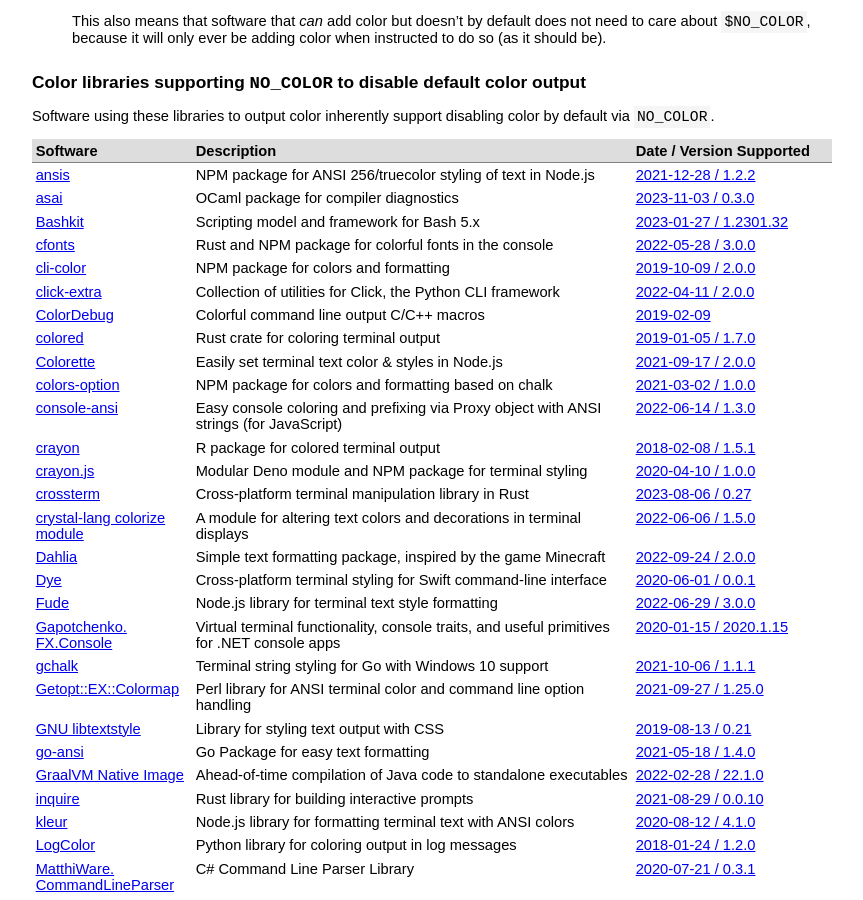
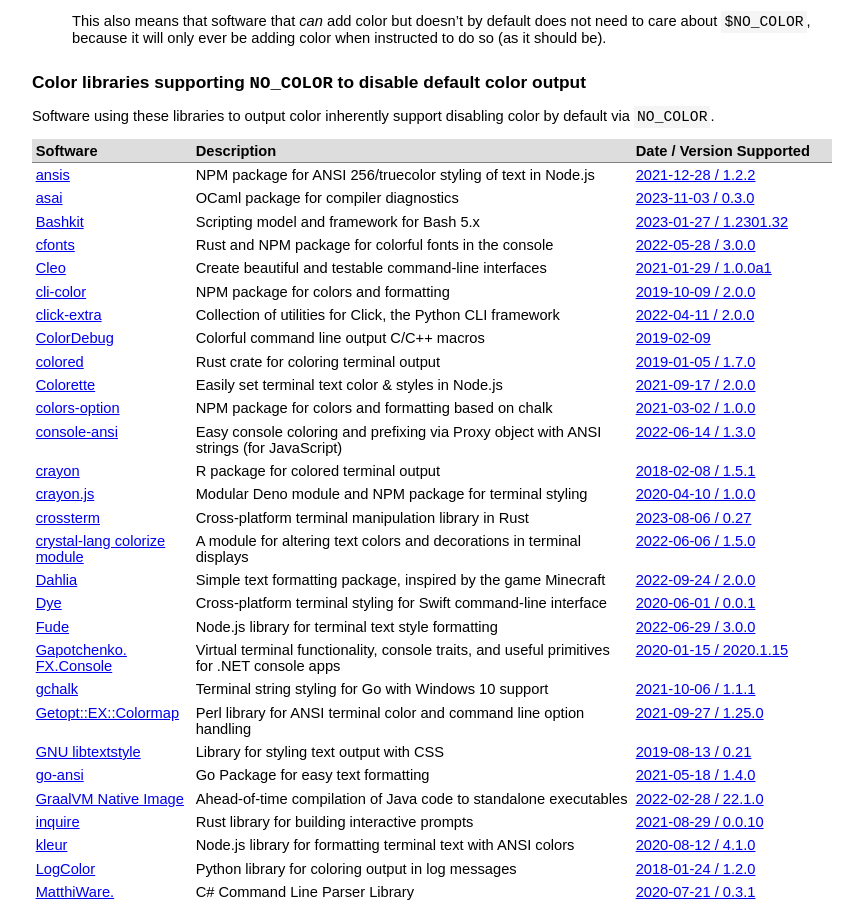
Before and after one commit to jcs/no_color, a Jekyll site: the page built from index.md, in a window 1280 px wide and 900 px high, scrolled down 1039 px. Shown: the whole window, without its empty margins (208-1071 px from the left). Built offline with Jekyll 4.4.1, drawn with Linux system fonts in a browser that asks for light colours; our own code applies the rules of GitHub Pages for plain Markdown files; some of the changed text lies outside the part shown.

Commit message:
Add python-poetry/cleo and python-poetry/poetry (#270)

```diff
--- a/index.md
+++ b/index.md
@@ -93,6 +93,7 @@ color by default via `NO_COLOR`.
 | [asai](https://github.com/RedPRL/asai) | OCaml package for compiler diagnostics | [2023-11-03 / 0.3.0](https://github.com/RedPRL/asai/releases/tag/0.3.0) |
 | [Bashkit](https://bashkit.wuage.io) | Scripting model and framework for Bash 5.x | [2023-01-27 / 1.2301.32](https://github.com/Wuageorg/bashkit/blob/e99a907f538db88cf8de1a354e5c87b21e27fcea/CHANGELOG.md) |
 | [cfonts](https://github.com/dominikwilkowski/cfonts) | Rust and NPM package for colorful fonts in the console | [2022-05-28 / 3.0.0](https://github.com/dominikwilkowski/cfonts/releases/tag/v3.0.0-nodejs) |
+| [Cleo](https://github.com/python-poetry/cleo) | Create beautiful and testable command-line interfaces | [2021-01-29 / 1.0.0a1](https://github.com/python-poetry/cleo/releases/tag/1.0.0a1) |
 | [cli-color](https://github.com/medikoo/cli-color) | NPM package for colors and formatting | [2019-10-09 / 2.0.0](https://github.com/medikoo/cli-color/releases/tag/v2.0.0) |
 | [click-extra](https://github.com/kdeldycke/click-extra) | Collection of utilities for Click, the Python CLI framework | [2022-04-11 / 2.0.0](https://github.com/kdeldycke/click-extra/blob/main/changelog.md#gh200-2022-04-11-comparev190v200) |
 | [ColorDebug](https://github.com/roboticslab-uc3m/color-debug) | Colorful command line output C/C++ macros | [2019-02-09](https://github.com/roboticslab-uc3m/color-debug/commit/2e2a5bf5a202228985612008967fb63ba8be53d8) |
@@ -247,6 +248,7 @@ color by default via `NO_COLOR`.
 | [picocli](https://github.com/remkop/picocli/) | Tiny Java command line interface | [2019-01-05 / 3.9.0](https://github.com/remkop/picocli/releases/tag/v3.9.0#3.9.0-ANSI-heuristics) |
 | [pipewire](https://pipewire.org/) | PipeWire multimedia server | [2021-03-13 / 0.3.24](https://gitlab.freedesktop.org/pipewire/pipewire/-/commit/c974318686ced66546861494509d2ee93fc110d9) |
 | [Planck](https://planck-repl.org/) | Stand-alone ClojureScript REPL | [2019-05-19 / 2.23.0](https://github.com/planck-repl/planck/releases/tag/2.23.0) |
+| [Poetry](https://github.com/python-poetry/poetry) | Dependency management and packaging in Python | [2021-05-21 / 1.2.0a1](https://github.com/python-poetry/poetry/releases/tag/1.2.0a1) |
 | [PowerShell](https://microsoft.com/PowerShell) | Shell and scripting language | [2021-11-08 / 7.2.0](https://docs.microsoft.com/powershell/scripting/whats-new/what-s-new-in-powershell-72) |
 | [procs](https://github.com/c-blake/procs) | Process and system query and formatting | [2019-11-18 / 0.4.0](https://github.com/c-blake/procs/commit/7d19fc184f8c29481dd5a4c4d5d26c671c2c0a4c) |
 | [pulumi](https://pulumi.io/) | Programming-language-based IaC framework | [2018-06-04 / 0.14.3](https://github.com/pulumi/pulumi/pull/1594) |
```
